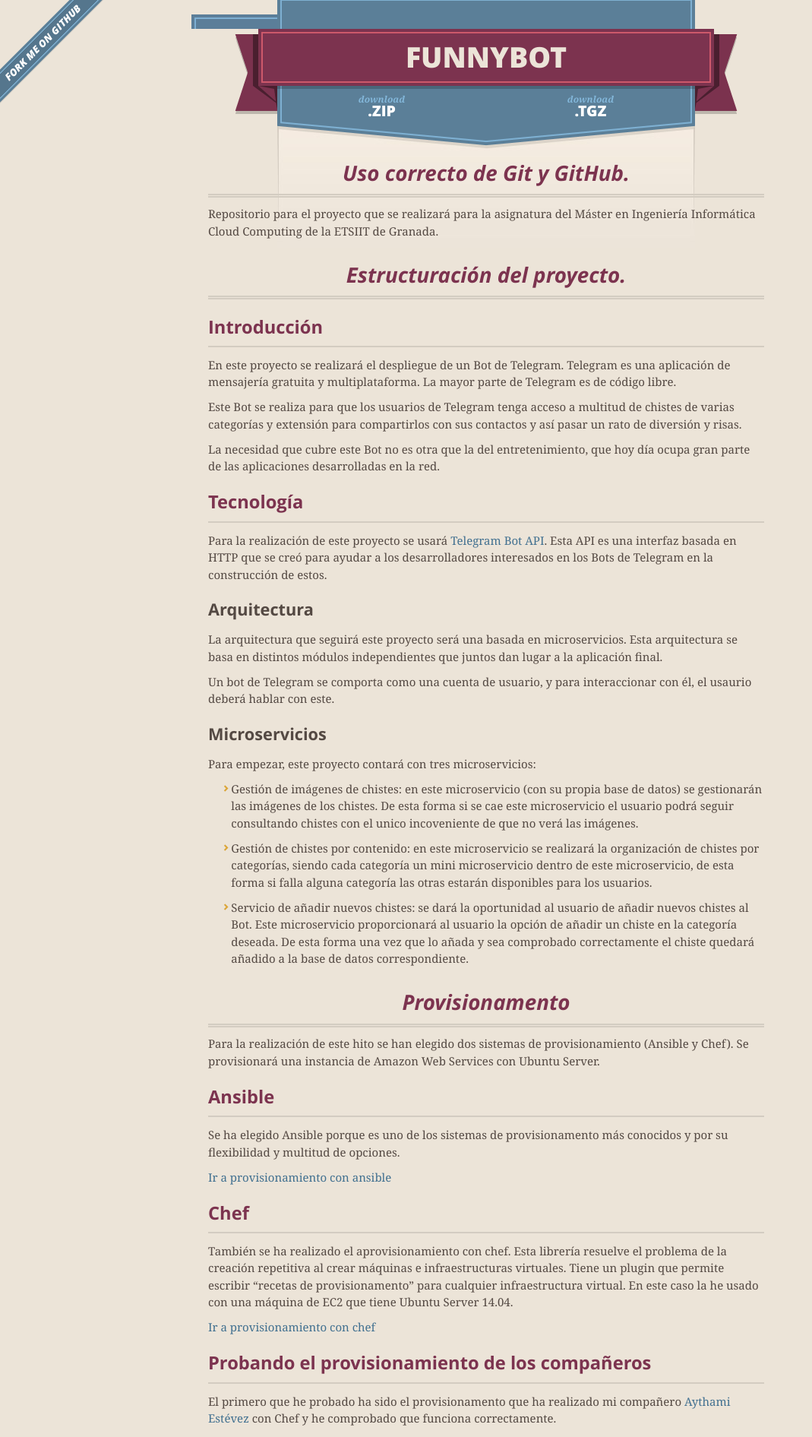
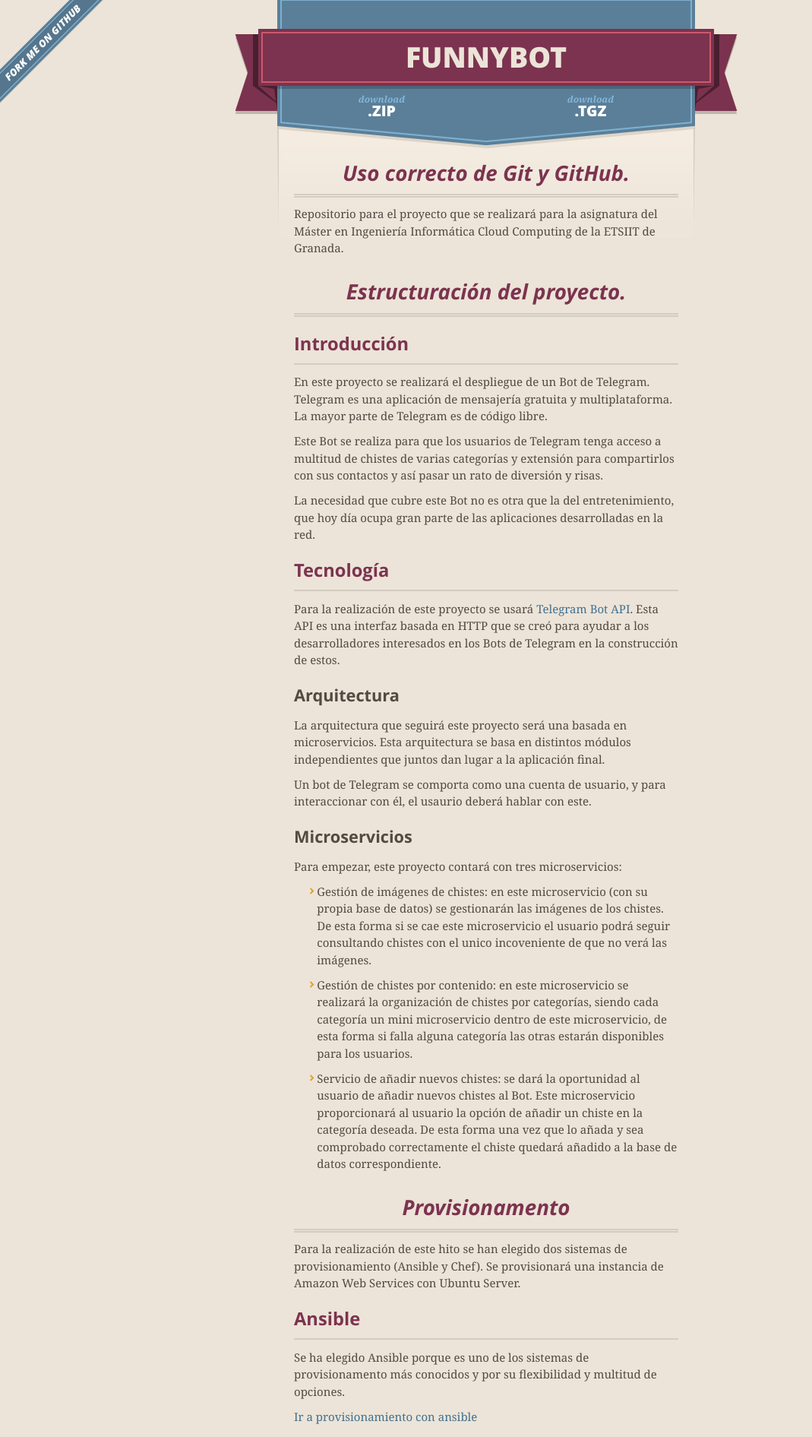
Before and after one commit to pedrogazquez/FunnyBot, a Jekyll site: the page built from index.md, in a window 1280 px wide. Shown: the top 1891 px of the page at 76% size, without its empty margins (0-1069 px from the left). Built offline with Jekyll 4.4.1, drawn with Linux system fonts in a browser that asks for light colours; nearby versions of some CDN libraries.

Commit message:
Arreglando ghpages

```diff
--- a/stylesheets/screen.css
+++ b/stylesheets/screen.css
@@ -114,7 +114,7 @@
 
 div.shell {
   display: block;
-  width: 70%;
+  width: 670px;
   margin: 0 auto;
 }
 
@@ -428,7 +428,7 @@
   -moz-box-shadow: 0px 2px 0px #bdb6ad;
   box-shadow: 0px 2px 0px #bdb6ad;
   border: 2px solid #fff6e9;
-  max-width: 502px;
+  max-width: 902px;
 }
 
 hr {
```
